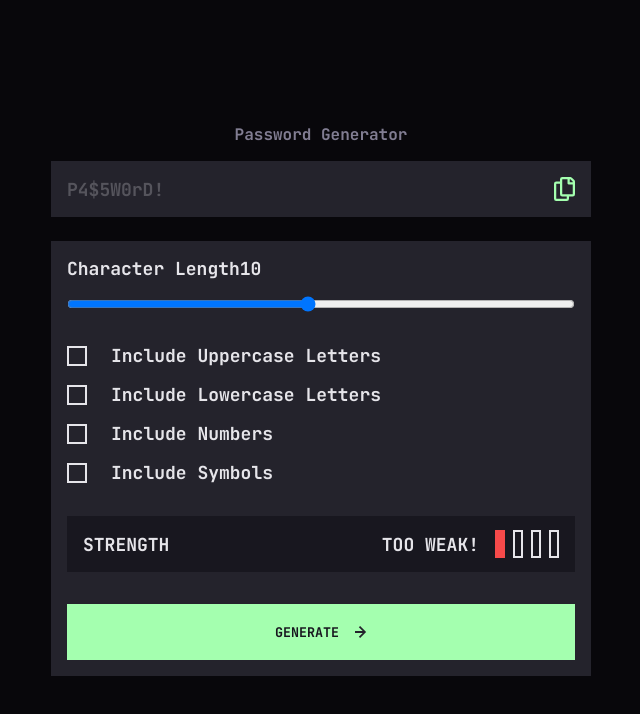
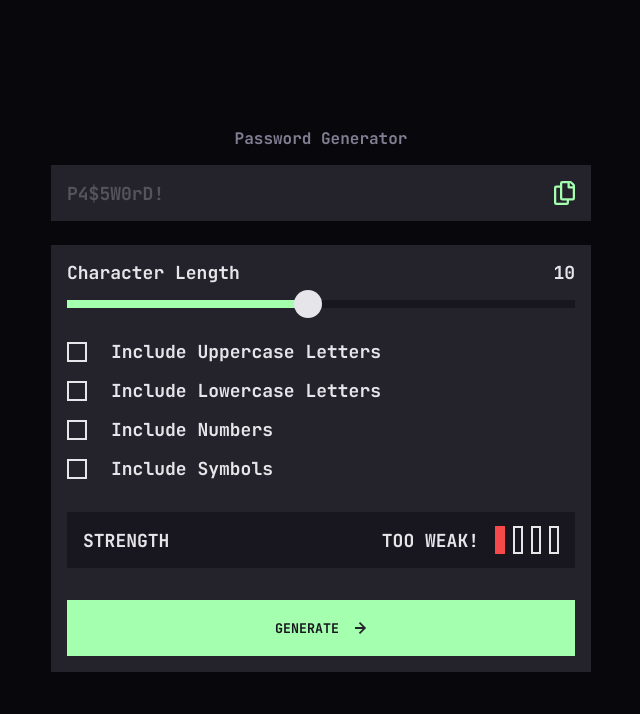
Before and after one commit to ryanbradley-webdev/password-generator, a React (Vite) app: page / in a window 1280 px wide. Shown: the top 714 px of the page, without its empty margins (319-959 px from the left). Built offline with nearby package versions, Linux system fonts and the light colour scheme.

Commit message:
Add styling to character length input.

```diff
--- a/src/components/form/Form.tsx
+++ b/src/components/form/Form.tsx
@@ -34,7 +34,9 @@ export default function Form({
 
             <fieldset>
 
-                <div>
+                <div
+                    className={styles.char_length}
+                >
 
                     <label htmlFor='length'>
                         Character Length
@@ -46,10 +48,24 @@ export default function Form({
 
                 </div>
 
+                <div
+                    className={styles.length_bg}
+                >
+                    <div
+
+                        style={{
+                            height: '8px',
+                            width: (length / 20) * 100 + '%',
+                            background: 'var(--clr-teal)'
+                        }}
+                    ></div>
+                </div>
+
                 <input
                     type="range"
                     name="length"
                     id="length"
+                    className={styles.length_input}
                     value={length}
                     min={1}
                     max={20}
--- a/src/components/form/form.module.css
+++ b/src/components/form/form.module.css
@@ -10,9 +10,49 @@
 }
 
 .form fieldset {
+    position: relative;
     display: grid;
     row-gap: 16px;
     border: none;
+    isolation: isolate;
+}
+
+.char_length {
+    display: flex;
+    align-items: center;
+    justify-content: space-between;
+    width: 100%;
+}
+
+.length_input {
+    appearance: none;
+    background: transparent;
+    height: 8px;
+    z-index: 5;
+}
+
+.length_input::-webkit-slider-thumb {
+    appearance: none;
+    width: 28px;
+    height: 28px;
+    background: var(--clr-white);
+    border-radius: 100%;
+    z-index: 20;
+}
+
+.length_input::-webkit-slider-thumb:hover {
+    background: var(--clr-black);
+    border: 1px solid var(--clr-teal);
+}
+
+.length_bg {
+    position: absolute;
+    bottom: 0;
+    left: 0;
+    height: 8px;
+    width: 100%;
+    background-color: var(--clr-black);
+    z-index: 2;
 }
 
 .options label {
```
